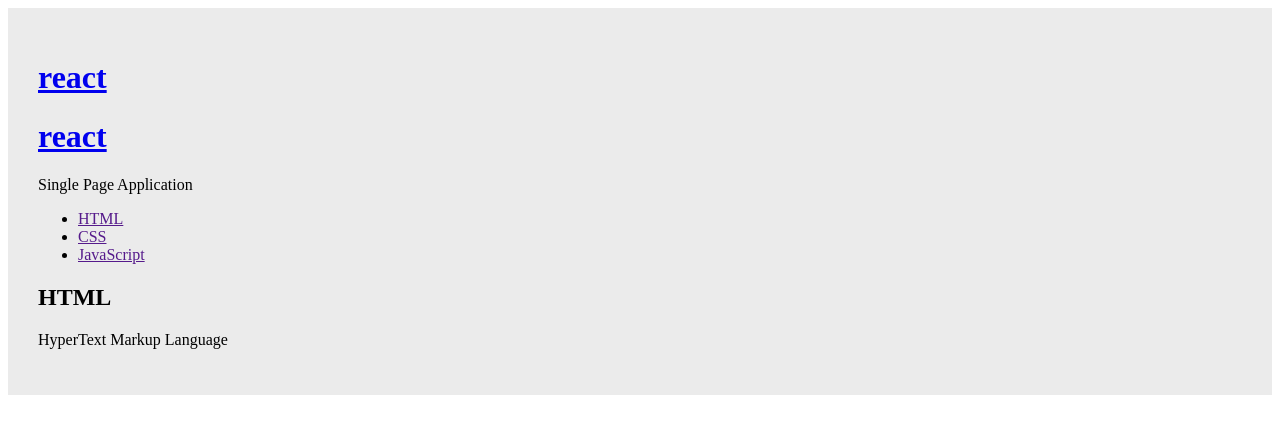
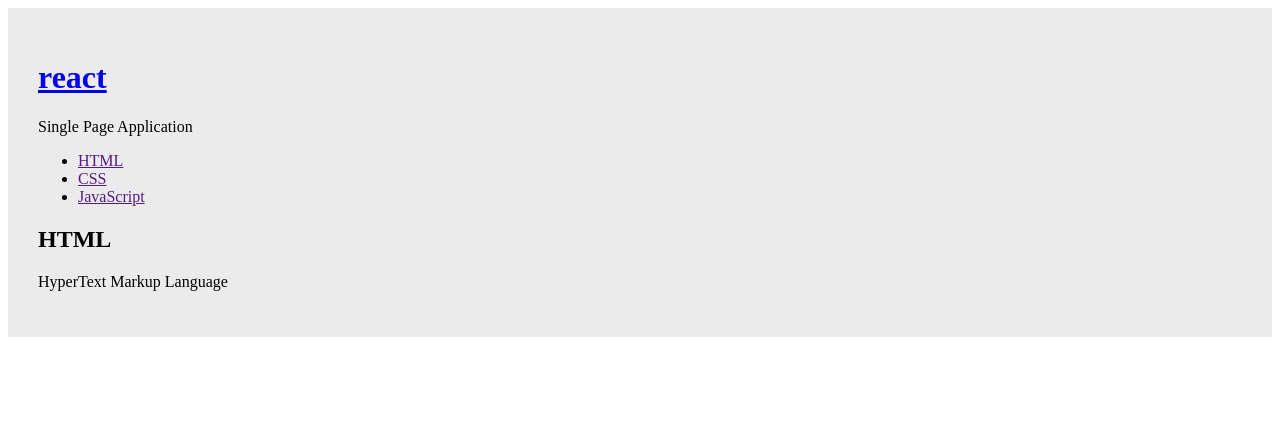
Before and after one commit to hoon95/React, a React (Create React App) app: page / in a window 1280 px wide. Shown: the top 434 px of the page. Built offline with nearby package versions, Linux system fonts and the light colour scheme.

Commit message:
Fix state function

```diff
--- a/src/App.js
+++ b/src/App.js
@@ -48,13 +48,12 @@ class App extends Component{
               mode: 'welcome'
             });
           }}>{this.state.subject.title}</a></h1>
-          <h1 className="logo"><a href='/' onClick={function(e){
+          {/* <h1 className="logo"><a href='/' onClick={function(e){
             e.preventDefault();
-            // this.state.mode = 'welcome';
             this.setState({
               mode: 'welcome'
             });
-          }.bind(this)}>{this.state.subject.title}</a></h1>
+          }.bind(this)}>{this.state.subject.title}</a></h1> */}
           <p>{this.state.subject.desc}</p>
         </header>
         <Nav data={this.state.menus} />
```
